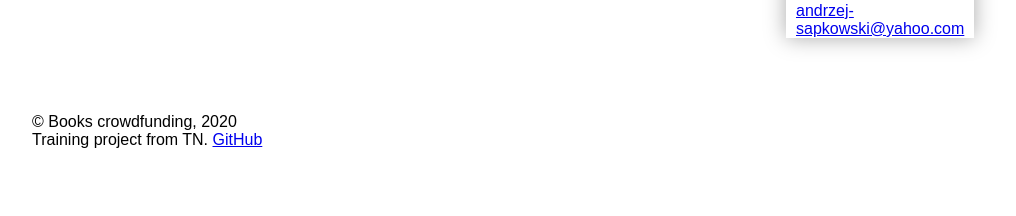
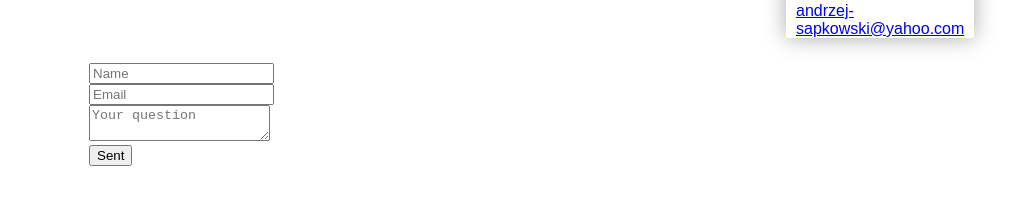
Before and after one commit to romka69/crown-books, a React (Vite) app: page / in a window 1280 px wide. Shown: the part 1778-1994 px from the top of the page, without its empty margins (96-1112 px from the left). Before the commit the page ends 1927 px from the top, so only its background shows below. Built offline with nearby package versions, Linux system fonts and the light colour scheme.

Commit message:
add Form

```diff
--- a/src/App.js
+++ b/src/App.js
@@ -5,6 +5,7 @@ import PropTypes from "prop-types"
 import Header from "./components/main/Header"
 import BookCard from "./components/BookCard"
 import AuthorList from "./components/AuthorList"
+import Form from "./components/Form"
 import Footer from "./components/main/Footer"
 
 class App extends React.Component {
@@ -18,6 +19,7 @@ class App extends React.Component {
         <main style={styles.main}>
           <BookCard book={book} />
           <AuthorList authors={Authors} />
+          <Form />
         </main>
 
         <Footer>
--- /dev/null
+++ b/src/components/Form.js
@@ -0,0 +1,56 @@
+import React from "react"
+
+class Form extends React.Component {
+  constructor(props) {
+    super(props)
+
+    this.state = {
+      name: "",
+      email: "",
+      question: "",
+    }
+
+    this.handleSubmit = this.handleSubmit.bind(this)
+    this.setField = this.setField.bind(this)
+  }
+
+  handleSubmit (e) {
+    e.preventDefault()
+
+    console.log(this.state)
+  }
+
+  setField (e) {
+    this.setState({ [e.target.name]: e.target.value })
+  }
+
+  render () {
+    const { name, email, question } = this.state
+
+    return (
+      <form onSubmit={this.handleSubmit}>
+        <input
+          placeholder="Name"
+          value={name}
+          name="name"
+          onChange={this.setField}
+        /><br></br>
+        <input
+          placeholder="Email"
+          value={email}
+          name="email"
+          onChange={this.setField}
+        /><br></br>
+        <textarea
+          placeholder="Your question"
+          value={question}
+          name="question"
+          onChange={this.setField}
+        /><br></br>
+        <input type="submit" value="Sent" />
+      </form>
+    )
+  }
+}
+
+export default Form
```
